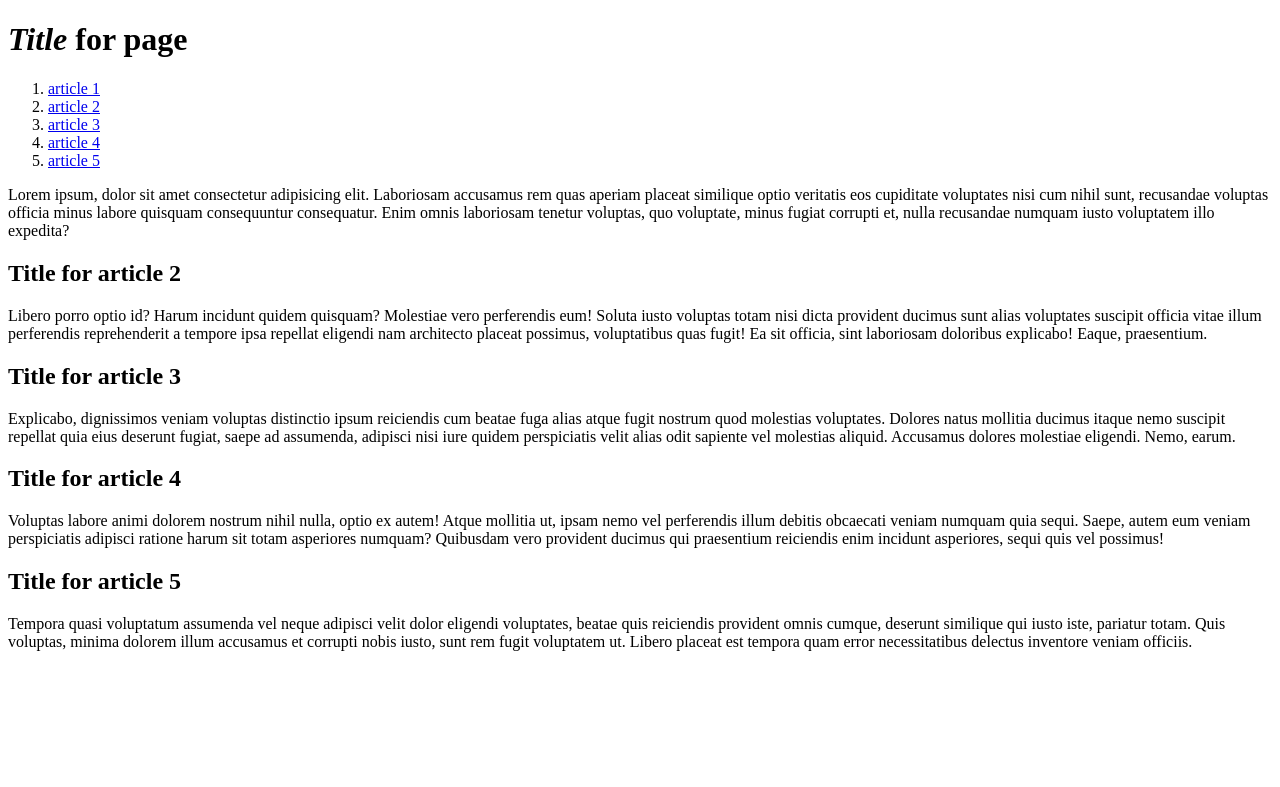
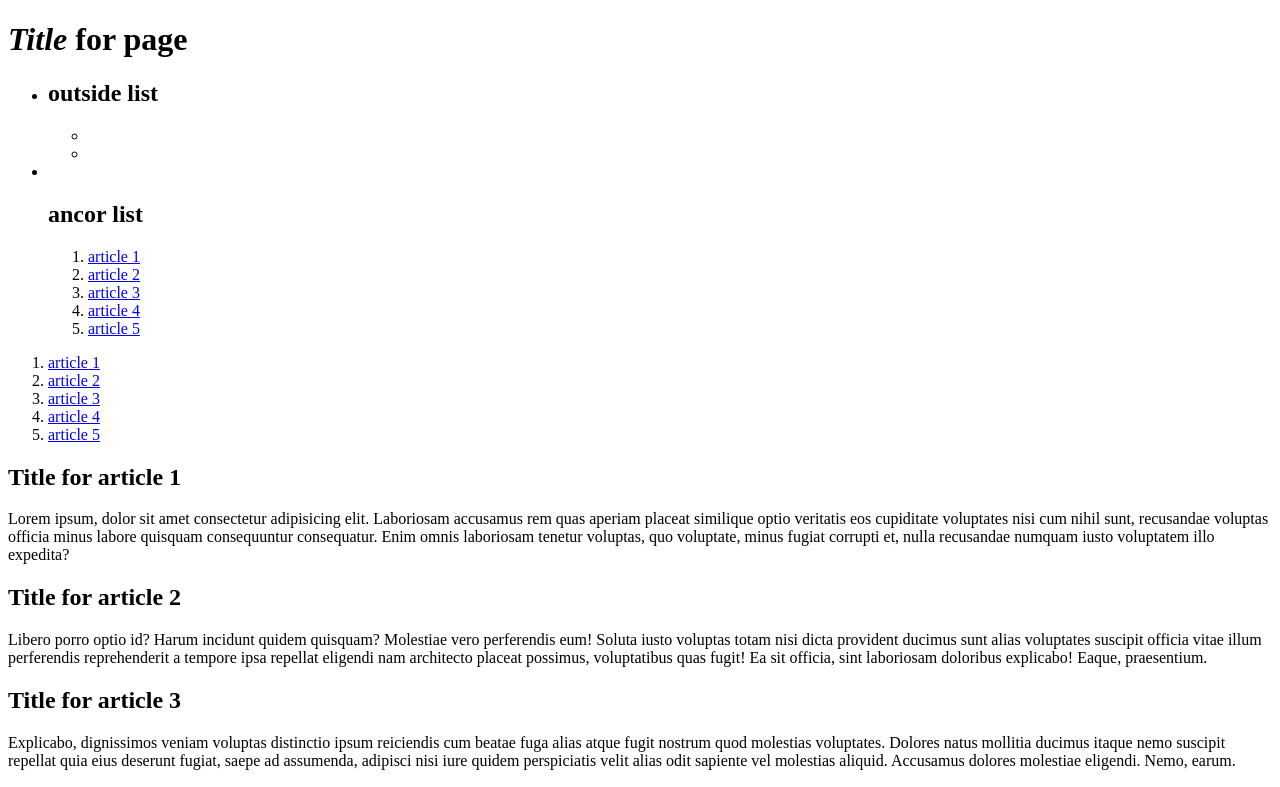
Before and after one commit to itDanila/html_project_urok3, a plain HTML site: page index.html in a window 1280 px wide. Shown: the top 787 px of the page. Drawn offline with Linux system fonts and the light colour scheme.

Commit message:
creating a one page website formula tags

```diff
--- a/index.html
+++ b/index.html
@@ -7,6 +7,27 @@
 <body>
   <h1><em>Title</em> for page</h1>
   <!-- nav>ol>li*5>a[href="#art$"]{article $} -->
+
+  <nav>
+    <ul>
+      <li>
+        <h2>outside list</h2>
+        <ul>
+          <li><a href="" target="blank"></a></li>
+          <li><a href="" target="blank"></a></li>
+        </ul>
+        <li></li>
+        <h2>ancor list</h2>
+        <ol>
+          <li><a href="#art1">article 1</a></li>
+          <li><a href="#art2">article 2</a></li>
+          <li><a href="#art3">article 3</a></li>
+          <li><a href="#art4">article 4</a></li>
+          <li><a href="#art5">article 5</a></li>
+        </ol>
+      </li>
+    </ul>
+  </nav>
   <nav>
     <ol>
       <li><a href="#art1">article 1</a></li>
@@ -18,7 +39,7 @@
   </nav>
   <!-- article#art$*5>(h2{Title for article $}+p>lorem50) -->
   <article id="art1">
-
+    <h2>Title for article 1</h2>
     <p>Lorem ipsum, dolor sit amet consectetur adipisicing elit. Laboriosam accusamus rem quas aperiam placeat similique optio veritatis eos cupiditate voluptates nisi cum nihil sunt, recusandae voluptas officia minus labore quisquam consequuntur consequatur. Enim omnis laboriosam tenetur voluptas, quo voluptate, minus fugiat corrupti et, nulla recusandae numquam iusto voluptatem illo expedita?</p>
   </article>
   <article id="art2">
```
